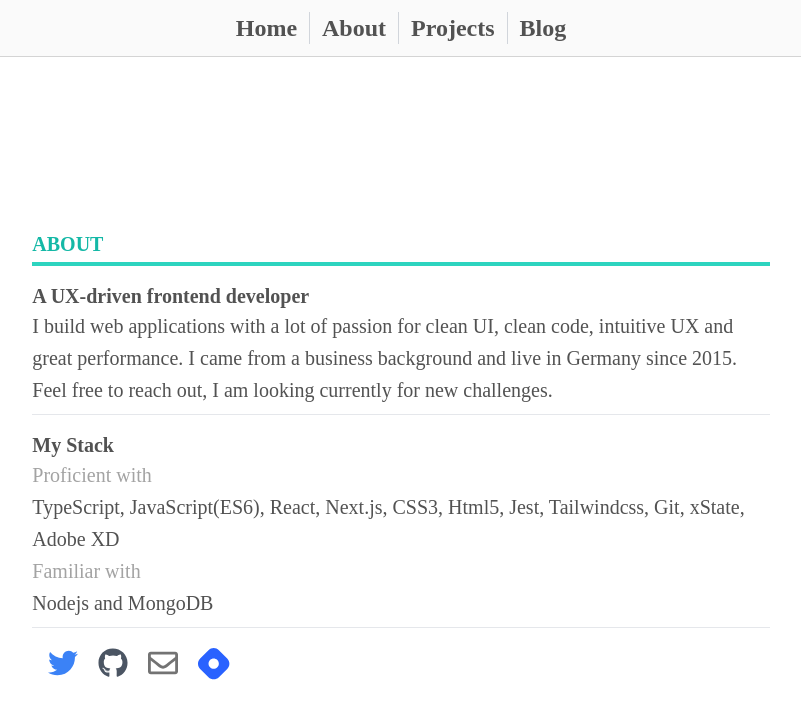
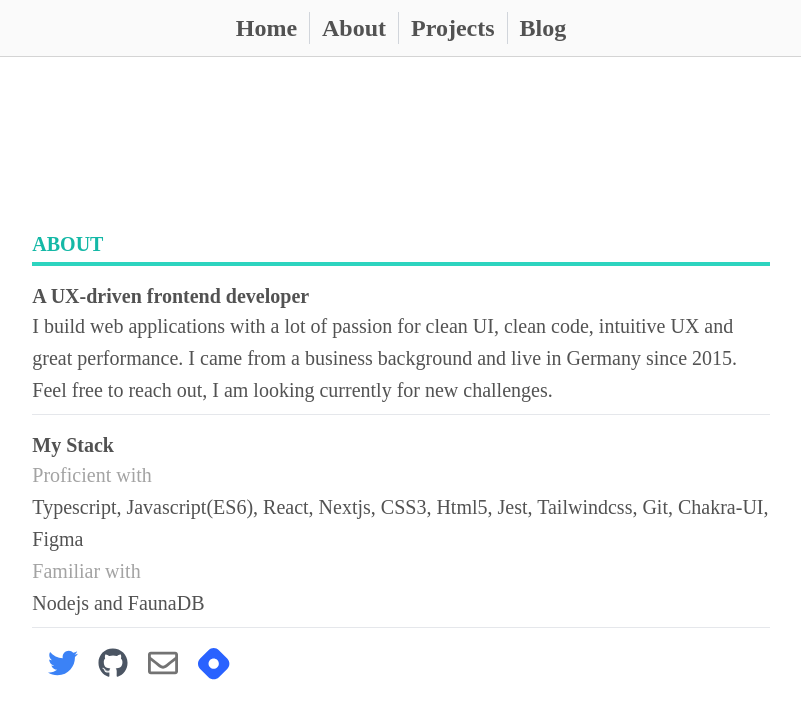
Before and after one commit to Ali-Hussein-dev/Ali-Hussein-dev, a Next.js app: page /About in a window 1280 px wide. Shown: the top 718 px of the page, without its empty margins (239-1040 px from the left). Built offline with nearby package versions, Linux system fonts and the light colour scheme.

Commit message:
feat: update content of about page

```diff
--- a/src/pages/About.tsx
+++ b/src/pages/About.tsx
@@ -58,11 +58,11 @@ const About: React.FC = () => {
         <div className="pb-2 mb-4 leading-8 border-b border-gray-200">
           <h3 className="text-trueGray-400">Proficient with</h3>
           <p>
-            TypeScript, JavaScript(ES6), React, Next.js, CSS3, Html5, Jest,
-            Tailwindcss, Git, xState, Adobe XD
+            Typescript, Javascript(ES6), React, Nextjs, CSS3, Html5, Jest,
+            Tailwindcss, Git, Chakra-UI, Figma
           </p>
           <h3 className="text-trueGray-400">Familiar with</h3>
-          <p>Nodejs and MongoDB</p>
+          <p>Nodejs and FaunaDB</p>
         </div>
         <div className="flex ">
           {links.map((o, i) => (
```
